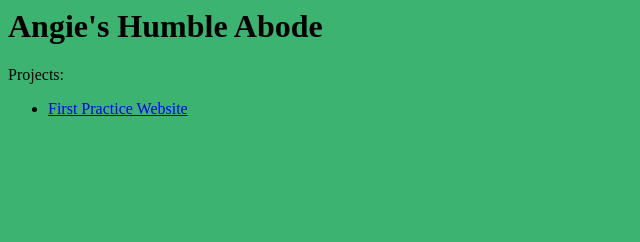
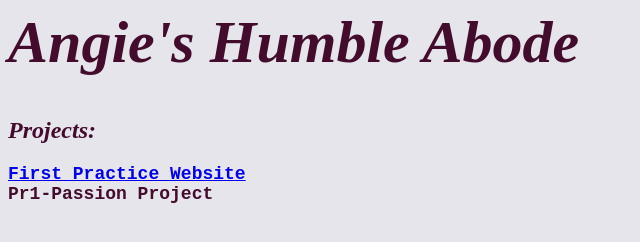
Before and after one commit to asclxve/home-page, a plain HTML site: page index.html in a window 1280 px wide. Shown: the whole page, without its empty margins (0-640 px from the left). Drawn offline with Linux system fonts and the light colour scheme.

Commit message:
Editing Class Webpage

```diff
--- a/index.html
+++ b/index.html
@@ -7,9 +7,12 @@
 </head>
 <body>
 	<h1>Angie's Humble Abode</h1>
-	<p>Projects:</p>
-	<ul>
-		<li><a href="first-practice-website/pwindex.html">First Practice Website</a></li>
-	</ul>
+
+	<h2>Projects:</h2>
+	<h3>
+		<a href="first-practice-website/pwindex.html">First Practice Website</a>
+		<br>
+		Pr1-Passion Project
+	</h3>
 </body>
 </html>
--- a/main.css
+++ b/main.css
@@ -1,3 +1,30 @@
 body{
-	background-color: mediumseagreen;
+	background-color: #E6E5EB;
 }
+
+h1{
+	color: #430C2D;
+	font-family: Ciutadella;
+	font-size: 60px;
+	font-style: italic;
+}
+
+h2{
+color: #430C2D;
+	font-family: Ciutadella;
+	font-size: 24px;
+	font-style: italic;
+}
+
+h3{
+	color: #430C2D;
+	font-family: Ciutadella;
+	font-size: 18px;
+	font-family: monospace;
+}
+
+p{
+	color: #430C2D;
+	font-family: Ciutadella;
+	font-size: 14px;
+}
```
